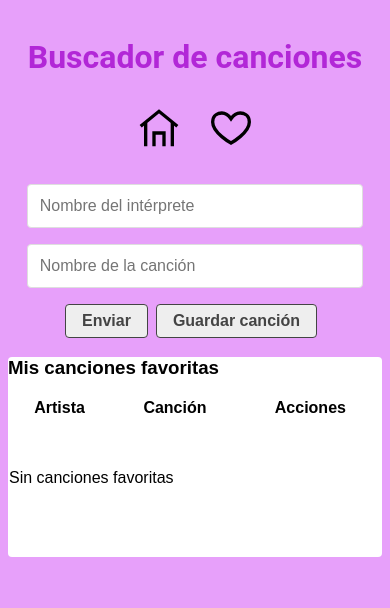
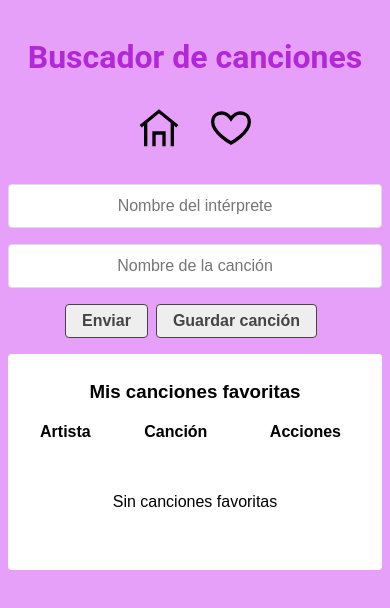
Before and after one commit to DavidBen98/crud-canciones, a React (Create React App) app: page /#/ in a window 390 px wide. Shown: the top 608 px of the page. Built offline with nearby package versions, Linux system fonts and the light colour scheme.

Commit message:
Responsive design favoritos

```diff
--- a/src/components/SongFavorite.css
+++ b/src/components/SongFavorite.css
@@ -5,9 +5,19 @@
 }
 
 .fav section{
-    width: 40%;
+    min-width: 40%;
     text-align: center;
     background-color:#fff;
     margin:2rem;
     border-radius: 0.5rem;
 }
+
+@media screen and (max-width: 700px) {
+    .fav section{
+        min-width: 100%;
+    }
+
+    p{
+        text-align: center;
+    }
+}
--- a/src/components/SongTable.js
+++ b/src/components/SongTable.js
@@ -3,7 +3,7 @@ import SongTableRow from "./SongTableRow";
 const SongTable = ({mySongs, handleDeleteSong}) => {
     return (
         <div className="favoritos">
-            <h3 style={{minHeight:"20px"}}>Mis canciones favoritas</h3>
+            <h3 style={{minHeight:"20px", textAlign:"center"}}>Mis canciones favoritas</h3>
             <table style={{minHeight:"140px"}}>
                 <thead>
                     <tr>
--- a/src/components/SongTableRow.js
+++ b/src/components/SongTableRow.js
@@ -11,7 +11,7 @@ const SongTableRow = ({id,handleDeleteSong, el}) => {
     }
     return (
         <tr>
-            <td>
+            <td style={{minWidth:"40px"}}>
                 <img src={avatar} style= {avatarStyles} alt={search.artist}/>
             </td>
             <td>{search.artist}</td>
--- a/src/index.css
+++ b/src/index.css
@@ -38,7 +38,7 @@ textarea{
     margin-bottom: 1rem;
     outline: none;
     display: block;
-    width: 90%;
+    width: 100%;
     font-size: 1rem;
     line-height: 1;
 }
@@ -113,6 +113,8 @@ table{
     background-color: #fff;
     min-height: 200px;
     border-radius: 0.25rem;
+    padding: 1rem;
+    /* max-width: 600px; */
 }
 
 .loader{
@@ -129,6 +131,10 @@ table{
 a svg{
     width: 40px;
     height: 40px;
+}
+
+td{
+    min-width: 70px;
 }
 
 
@@ -156,3 +162,30 @@ a svg{
         gap: 2rem;
     }
 }
+
+@media screen and (max-width: 1024px) {
+    td{
+        text-align: center;
+    }
+}
+
+
+
+@media screen and (max-width: 700px) {
+    button{
+        margin-right: 0.05rem;
+        padding: 0.5rem;
+    }
+
+    .favoritos{
+        padding: 0.5rem;
+    }
+
+    ::placeholder{
+        text-align: center;
+    }
+
+    section{
+        text-align: center;
+    }
+}
```
